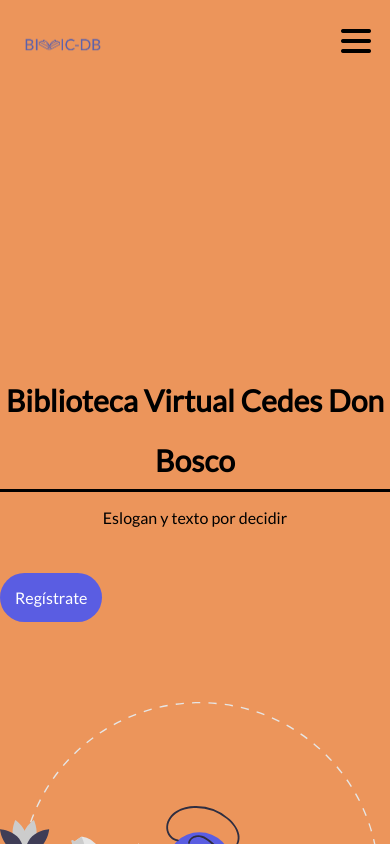
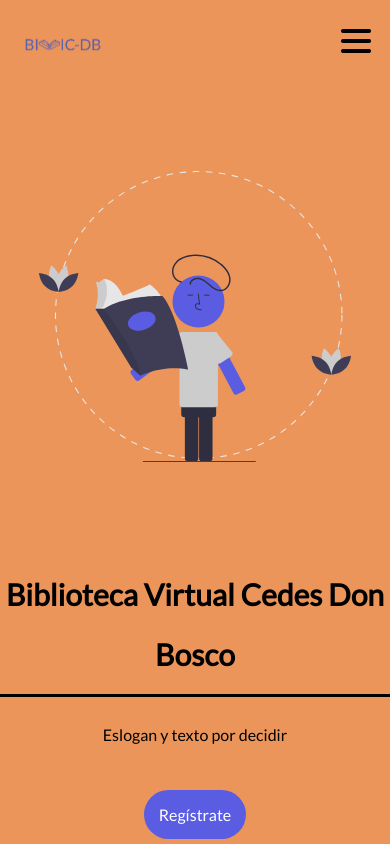
Before and after one commit to Bivic-DB/pou, a React (Create React App) app in the folder client/: page / in a window 390 px wide. Shown: the top 844 px of the page. Built offline with nearby package versions, Linux system fonts and the light colour scheme.

Commit message:
Actualizacion pagina
s

```diff
--- a/client/src/pages/Home.js
+++ b/client/src/pages/Home.js
@@ -14,14 +14,15 @@ function Home() {
        <div className='container'>
         <div className="row">
           <div className="col-2">
+          <img src={img} className="imgHome"/>
+            </div>
+          <div className="col-2">
           <h2 className='h2Home'>Biblioteca Virtual Cedes Don Bosco</h2>
           <div className='Homebar'></div>
           <p>Eslogan y texto por decidir</p>
           <Link to='/registrarse' id='btnHome' className="btn" > Regístrate </Link>
           </div>
-          <div className="col-2">
-          <img src={img} className="imgHome"/>
-            </div>
+
         </div>
        </div>
 
@@ -80,7 +81,7 @@ function Home() {
               </div>
               <div className='text'>
                 <h3>Email</h3>
-                <p>bibliotecas@<br></br>cedesdonbosco.ed.cr</p>
+                <p className='nameEmail'>bibliotecas@cedesdonbosco.ed.cr</p>
               </div>
             </div>
           </div>
@@ -106,6 +107,7 @@ function Home() {
           </div>
       </div>
       </div>
+
      </div>
   )
 }
--- a/client/src/styles/Home.css
+++ b/client/src/styles/Home.css
@@ -14,6 +14,7 @@
     align-items: center;
     flex-wrap: wrap;
     justify-content: space-around;
+    flex-direction: row-reverse;
 }
 .col-2 h2{
     font-size: 30px;
@@ -24,6 +25,7 @@
 }
 .col-2 {
     min-width: 300px;
+    align-items: center;
 }
 .h2Home{
     display: block;
@@ -50,7 +52,7 @@ p{
     background-color: #5A5DE2;
     color: #fff;
     padding: 15px ;
-    margin: 30px 0;
+    margin: 0px;
     border-radius: 30px;
     transition: background 0.5s;
 }
@@ -58,9 +60,10 @@ p{
     background: #36494E;
 }
 .col-2 img {
-    max-width: 100%;
+    max-width: 80%;
     padding: 50px 0;
     width: auto;
+    margin: 30px auto;
 }
 .container{
     max-width: 1300px;
@@ -370,4 +373,26 @@ p{
 
         width: 100%;
     }
+    .nameEmail{
+        font-size: 10px;
+    }
+    .btn{
+        margin: 30px auto;
+    }
+    .col-2{
+        display: grid;
+    }
+    .row{
+        height: 800px;
+    }
+    .col-2 h2{
+        margin-top: 0;
+    }
 }
+
+@media (max-width: 400px){
+    .containerContact{
+        display: block;
+    }
+
+}
--- a/client/src/styles/Navbar.css
+++ b/client/src/styles/Navbar.css
@@ -14,6 +14,12 @@
     flex-wrap: nowrap;
     justify-content: space-between;
     align-items: center;
+
+    position: fixed;
+    left: 0;
+    right: 0;
+    top: 0;
+    z-index: 90;
 }
 
 
@@ -129,4 +135,5 @@ nav label.barIcon:hover{
         transform: translateX(0);
 
     }
+
 }
```
